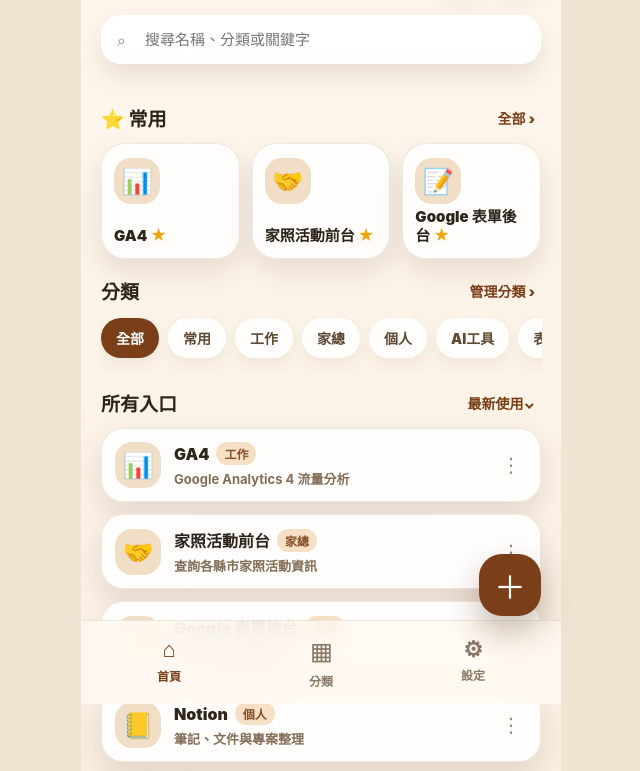
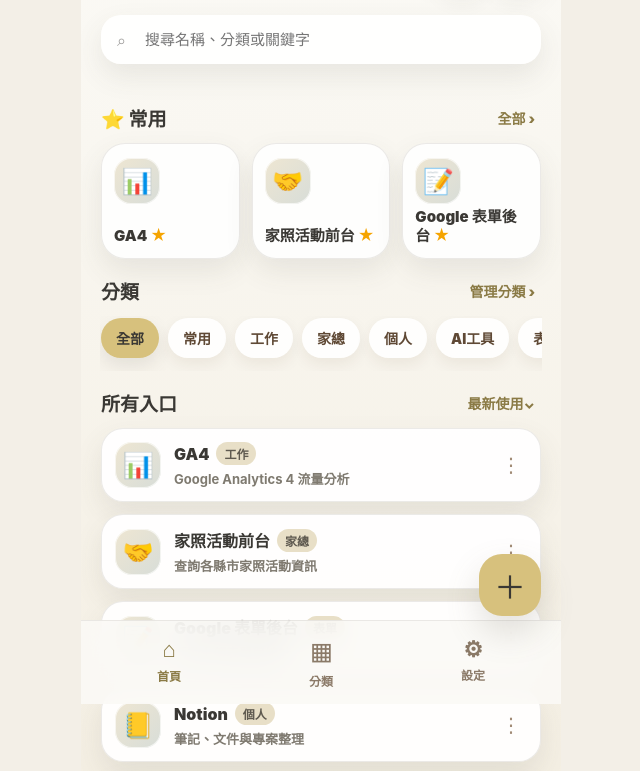
Before and after one commit to murmurdyj/appsmanager, a plain HTML site: page index.html in a window 1280 px wide. Shown: the part 96-867 px from the top of the page, without its empty margins (319-959 px from the left). Drawn offline with Linux system fonts and the light colour scheme.

Commit message:
Add files via upload

```diff
--- a/index.html
+++ b/index.html
@@ -3,7 +3,7 @@
 <head>
   <meta charset="UTF-8" />
   <meta name="viewport" content="width=device-width, initial-scale=1.0, viewport-fit=cover" />
-  <meta name="theme-color" content="#8a4f25" />
+  <meta name="theme-color" content="#d7c17d" />
   <meta name="apple-mobile-web-app-capable" content="yes" />
   <meta name="apple-mobile-web-app-status-bar-style" content="default" />
   <meta name="apple-mobile-web-app-title" content="入口" />
@@ -14,17 +14,17 @@
 
   <style>
     :root{
-      --bg:#f2e4d2;
-      --panel:#fffaf2;
+      --bg:#f3efe7;
+      --panel:#fbfaf6;
       --card:#ffffff;
-      --text:#2d241b;
-      --muted:#846e58;
-      --brown:#7a3f18;
-      --brown2:#9a5a2a;
-      --chip:#f3e7da;
-      --danger:#e65f58;
-      --shadow:0 12px 28px rgba(65,42,21,.12);
-      --line:rgba(139,90,43,.14);
+      --text:#3a3834;
+      --muted:#7f7a70;
+      --brown:#d7c17d;
+      --brown2:#a8b2ad;
+      --chip:#eee6d2;
+      --danger:#c86b62;
+      --shadow:0 12px 28px rgba(82, 78, 69, .10);
+      --line:rgba(116, 109, 96, .14);
     }
 
     *{box-sizing:border-box;-webkit-tap-highlight-color:transparent}
@@ -37,7 +37,7 @@
       max-width:480px;
       min-height:100vh;
       margin:0 auto;
-      background:linear-gradient(180deg,#fff8ef 0%,#f7eadb 100%);
+      background:linear-gradient(180deg,#fbfaf6 0%,#f1eadb 100%);
       position:relative;
       overflow:hidden;
     }
@@ -83,21 +83,25 @@
       display:flex;align-items:center;justify-content:space-between;margin:18px 0 12px;
     }
     .section-title{font-size:19px;font-weight:900;margin:0}
-    .link-btn{border:0;background:transparent;color:var(--brown);font-weight:900;font-size:14px}
+    .link-btn{border:0;background:transparent;color:#8a7a45;font-weight:900;font-size:14px}
 
     .fav-grid{
       display:grid;grid-template-columns:repeat(3,1fr);gap:12px;
     }
 
     .fav-card{
-      min-height:116px;border:1px solid var(--line);background:rgba(255,255,255,.9);
+      min-height:116px;border:1px solid var(--line);background:rgba(255,255,255,.86);
       border-radius:24px;box-shadow:var(--shadow);padding:14px 12px;text-decoration:none;color:inherit;
       display:flex;flex-direction:column;align-items:flex-start;justify-content:space-between;
     }
+    .fav-card:active,.item:active,.cat-card:active,.setting-item:active{transform:scale(.985)}
 
     .app-icon{
-      width:46px;height:46px;border-radius:17px;background:#f1dec6;display:grid;place-items:center;
+      width:46px;height:46px;border-radius:17px;
+      background:linear-gradient(135deg,#eee6d2,#d8ddd8);
+      display:grid;place-items:center;
       font-size:25px;flex:0 0 auto;
+      box-shadow:inset 0 0 0 1px rgba(255,255,255,.65);
     }
     .fav-name{font-weight:950;font-size:15px;line-height:1.15;width:100%;overflow:hidden;text-overflow:ellipsis;display:-webkit-box;-webkit-line-clamp:2;-webkit-box-orient:vertical}
     .star{color:#f5a400;font-size:16px}
@@ -111,7 +115,7 @@
       flex:0 0 auto;border:0;border-radius:999px;background:rgba(255,255,255,.88);
       padding:10px 15px;font-size:14px;font-weight:900;color:#5f4935;box-shadow:0 6px 16px rgba(65,42,21,.07);
     }
-    .chip.active{background:var(--brown);color:white}
+    .chip.active{background:#d7c17d;color:#3a3834;box-shadow:0 8px 18px rgba(116,109,96,.14)}
 
     .list{display:flex;flex-direction:column;gap:12px}
     .item{
@@ -121,7 +125,7 @@
     .item-main{flex:1;min-width:0}
     .name-row{display:flex;align-items:center;gap:7px;min-width:0}
     .name{font-size:16px;font-weight:950;white-space:nowrap;overflow:hidden;text-overflow:ellipsis}
-    .tag{font-size:12px;font-weight:900;color:#87502a;background:#f5e0c5;border-radius:999px;padding:3px 8px;white-space:nowrap}
+    .tag{font-size:12px;font-weight:900;color:#5f5a50;background:#e8dfc7;border-radius:999px;padding:3px 8px;white-space:nowrap}
     .desc{font-size:13px;color:var(--muted);font-weight:650;margin-top:4px;white-space:nowrap;overflow:hidden;text-overflow:ellipsis}
     .more{font-size:20px;color:#a18b75;padding:6px}
 
@@ -131,8 +135,8 @@
 
     .bottom-nav{
       position:fixed;left:50%;bottom:0;transform:translateX(-50%);width:100%;max-width:480px;
-      background:rgba(255,250,242,.88);backdrop-filter:blur(16px);
-      border-top:1px solid rgba(139,90,43,.12);display:grid;grid-template-columns:repeat(3,1fr);
+      background:rgba(251,250,246,.88);backdrop-filter:blur(16px);
+      border-top:1px solid rgba(116,109,96,.12);display:grid;grid-template-columns:repeat(3,1fr);
       padding:9px 12px calc(9px + env(safe-area-inset-bottom));z-index:10;
     }
     .nav-btn{
@@ -140,11 +144,11 @@
       display:flex;flex-direction:column;align-items:center;gap:4px;padding:6px 0;
     }
     .nav-btn span{font-size:22px}
-    .nav-btn.active{color:var(--brown)}
+    .nav-btn.active{color:#8a7a45}
 
     .fab{
       position:fixed;right:calc(50% - 220px);bottom:88px;width:62px;height:62px;border:0;border-radius:23px;
-      background:var(--brown);color:white;font-size:32px;box-shadow:0 16px 34px rgba(73,39,17,.32);z-index:12;
+      background:#d7c17d;color:#3a3834;font-size:32px;box-shadow:0 16px 34px rgba(116,109,96,.20);z-index:12;
     }
     @media(max-width:480px){.fab{right:20px}}
 
@@ -182,16 +186,16 @@
     .switch-row strong{font-size:15px}
     .switch-row small{display:block;color:var(--muted);font-weight:750;margin-top:3px}
     .switch{width:52px;height:31px;appearance:none;background:#ddd;border-radius:999px;position:relative;outline:0;transition:.2s}
-    .switch:checked{background:var(--brown)}
+    .switch:checked{background:#d7c17d}
     .switch:before{content:"";position:absolute;width:27px;height:27px;border-radius:50%;background:white;top:2px;left:2px;transition:.2s;box-shadow:0 2px 8px rgba(0,0,0,.2)}
     .switch:checked:before{left:23px}
 
     .primary,.secondary,.danger-btn{
       width:100%;border:0;border-radius:18px;padding:15px 16px;font-size:16px;font-weight:950;
     }
-    .primary{background:var(--brown);color:white;box-shadow:0 12px 24px rgba(73,39,17,.22)}
-    .secondary{background:#fff;border:1px solid var(--line);color:var(--brown)}
-    .danger-btn{background:#ffe5e2;color:#c93e37}
+    .primary{background:#d7c17d;color:#3a3834;box-shadow:0 12px 24px rgba(116,109,96,.18)}
+    .secondary{background:#fff;border:1px solid var(--line);color:#6f6a5f}
+    .danger-btn{background:#f3ddd9;color:#a64d46}
     .form-actions{display:grid;grid-template-columns:1fr 1fr;gap:12px;margin-top:6px}
 
     .detail-card{
```
Also changed, not shown: README.txt, manifest.json.
